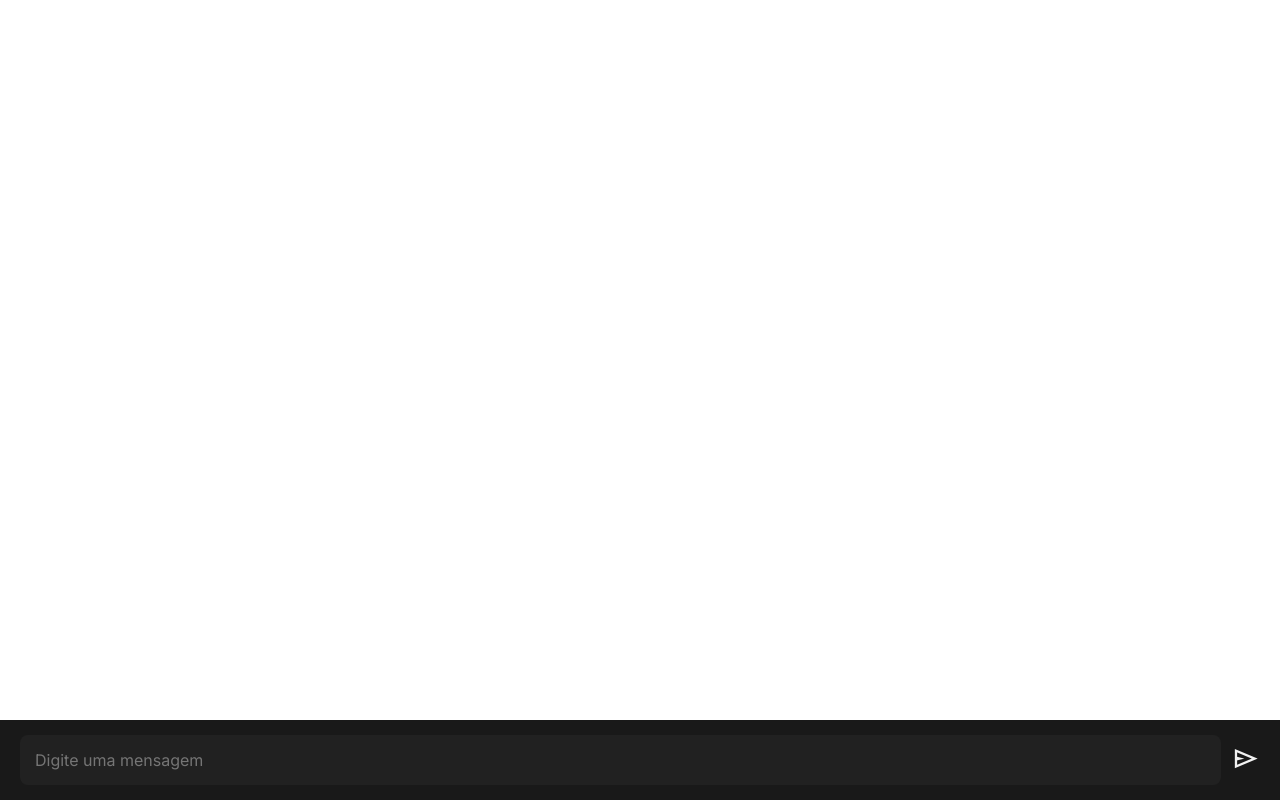
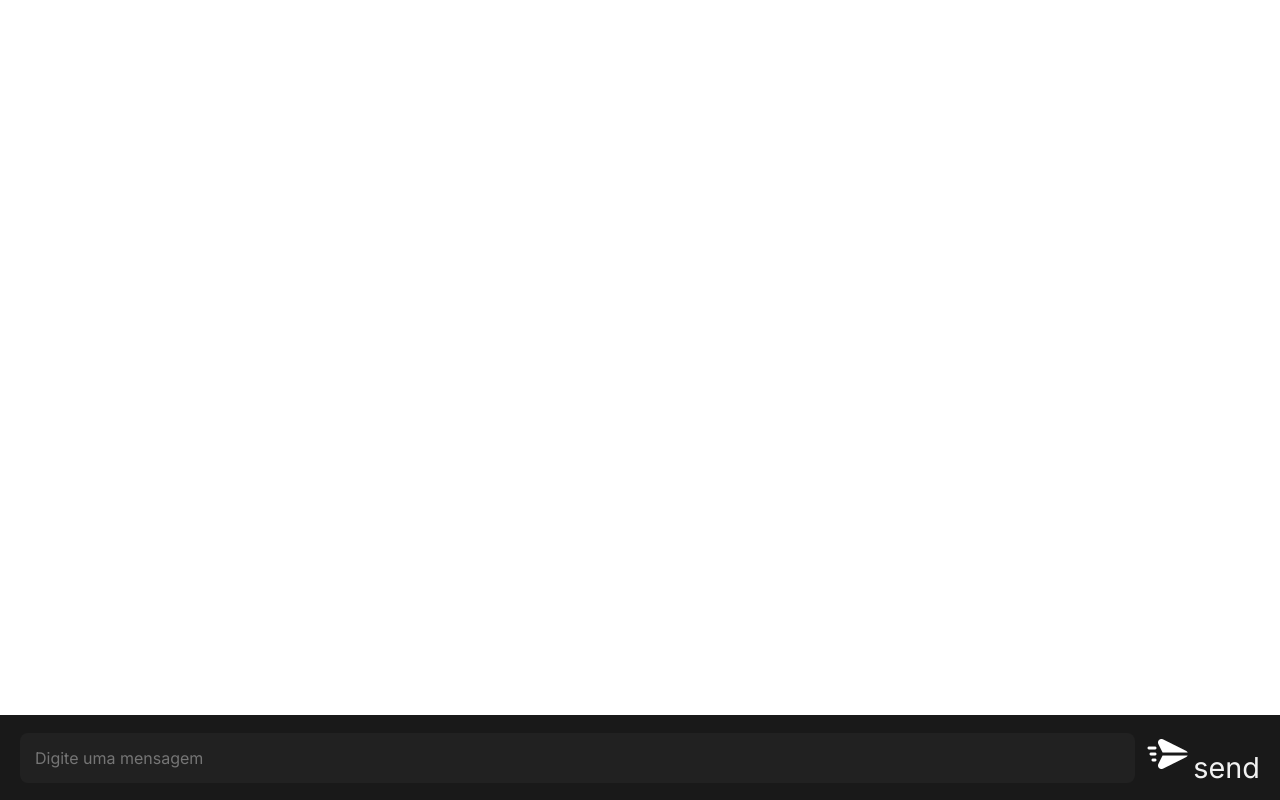
Before and after one commit to MW-Limah/WebChat, a plain HTML site: page frontend/index.html in a window 1280 px wide. Both pictures are taken after typing "Sample" into the empty fields and a click on the button "Entrar". Drawn offline with nearby package versions, Linux system fonts and the light colour scheme.

Commit message:
Update index.html
iconSend

```diff
--- a/frontend/index.html
+++ b/frontend/index.html
@@ -4,7 +4,6 @@
     <meta charset="UTF-8">
     <meta name="viewport" content="width=device-width, initial-scale=1.0">
 
-    <link rel="stylesheet" href="https://fonts.googleapis.com/css2?family=Material+Symbols+Outlined:opsz,wght,FILL,GRAD@24,400,1,0" />
     <link rel="stylesheet" href="./css/style.css">
 
     <title>Chat | MwLimah</title>
@@ -34,7 +33,7 @@
             <form class="chat__form">
                 <input type="text" class="chat__input" placeholder="Digite uma mensagem" required />
                 <button type="submit" class="chat__button">
-                    <span class="material-symbols-outlined">send</span>
+                    <span><img src="./images/iconSend.png">send</span>
                 </button>
             </form>
         </section>
```
